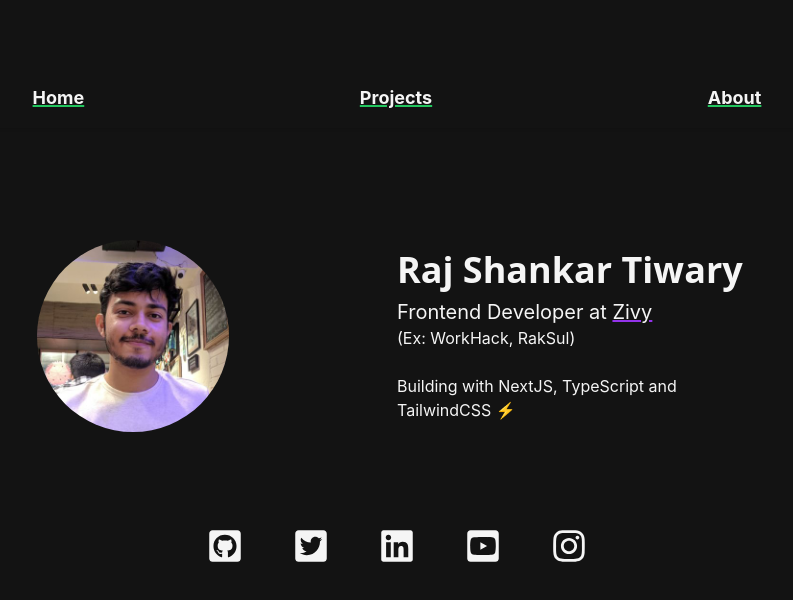
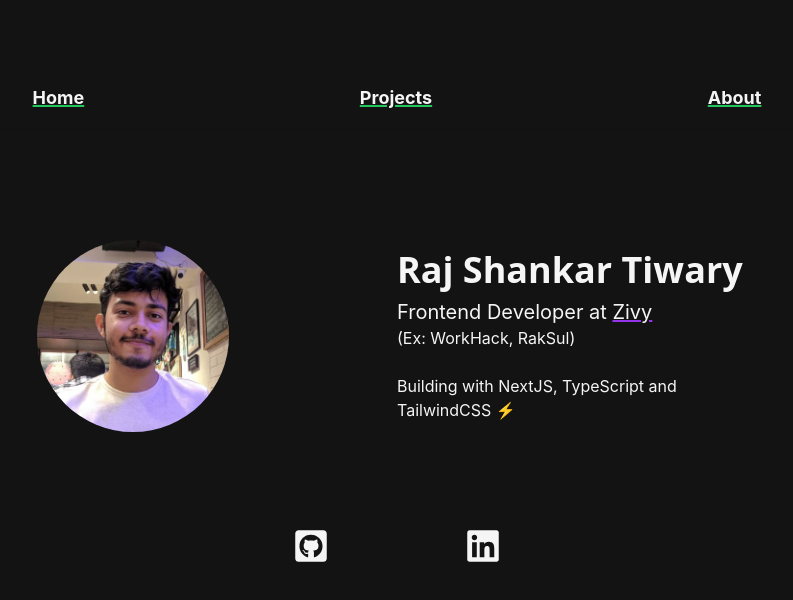
Before and after one commit to ravoluzen/my-portfolio, a React (Create React App) app: page / in a window 1280 px wide. Shown: the top 600 px of the page, without its empty margins (243-1036 px from the left). Built offline with nearby package versions, Linux system fonts and the light colour scheme.

Commit message:
remove few social links

```diff
--- a/src/components/Home.js
+++ b/src/components/Home.js
@@ -33,17 +33,8 @@ const Home = () => {
             <a href='https://github.com/ravoluzen' target='_blank.' className='text-center text-3xl md:text-4xl transition-colors ease-in hover:bg-purple-600 rounded'>
                 <Github/>
             </a>
-            <a href='https://twitter.com/ravoluzen' target='_blank.' className='text-center text-3xl md:text-4xl transition-colors ease-in hover:bg-purple-600 rounded'>
-                <Twitter/>
-            </a>
             <a href='https://www.linkedin.com/in/raj-shankar-tiwary-053b86189/' target='_blank.' className='text-center text-3xl md:text-4xl transition-colors ease-in hover:bg-purple-600 rounded'>
                 <Linkedin className='object-cover'/>
-            </a>
-            <a href='https://www.youtube.com/channel/UC2WORMry3AFSGRqB9pV6g2A' target='_blank.' className='text-center text-3xl md:text-4xl transition-colors ease-in hover:bg-purple-600 rounded'>
-                <Youtube className='object-cover'/>
-            </a>
-            <a href='https://instagram.com/ravoluzen' target='_blank.' className='text-center text-3xl md:text-4xl transition-colors ease-in hover:bg-purple-600 rounded'>
-                <Instagram className="object-cover"/>
             </a>
         </section>
     </motion.div>
```
